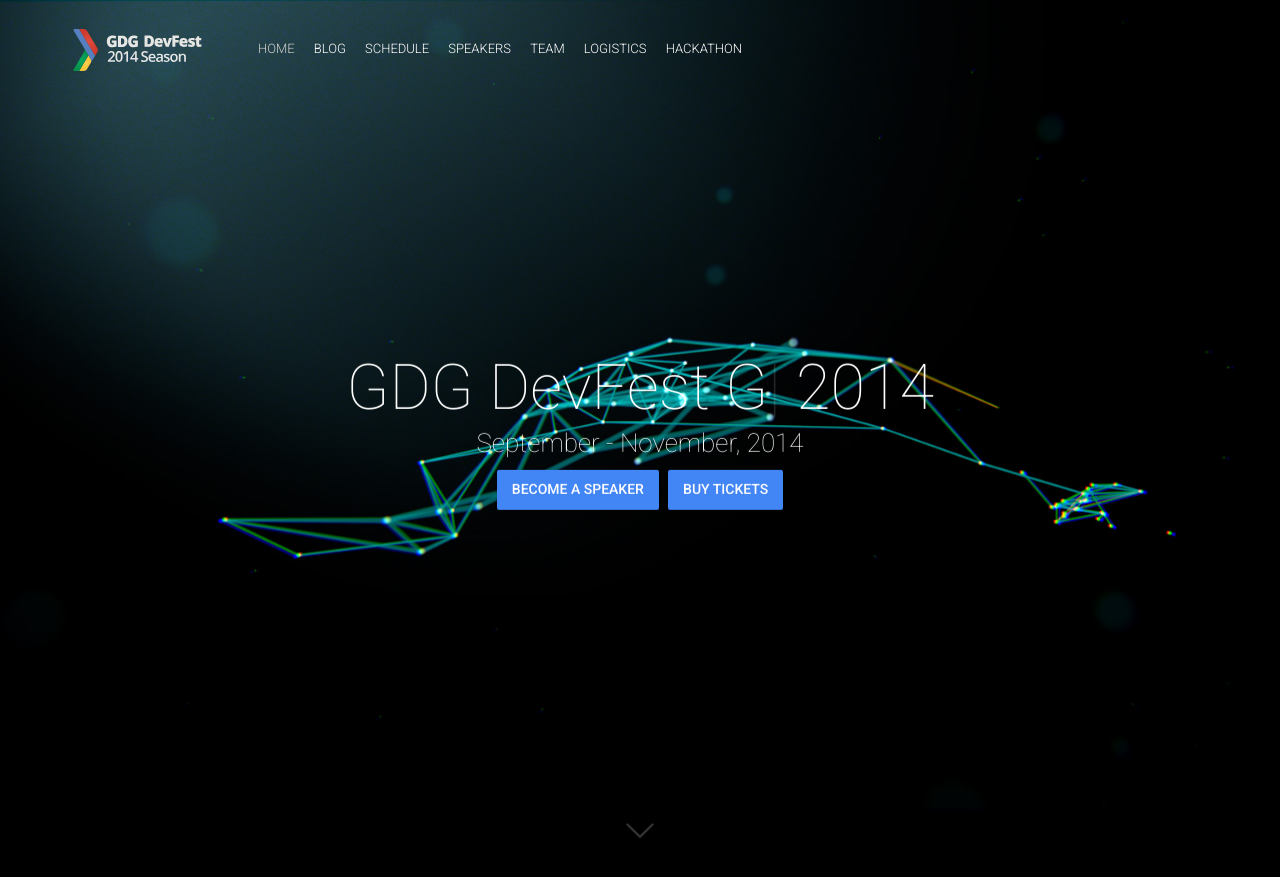
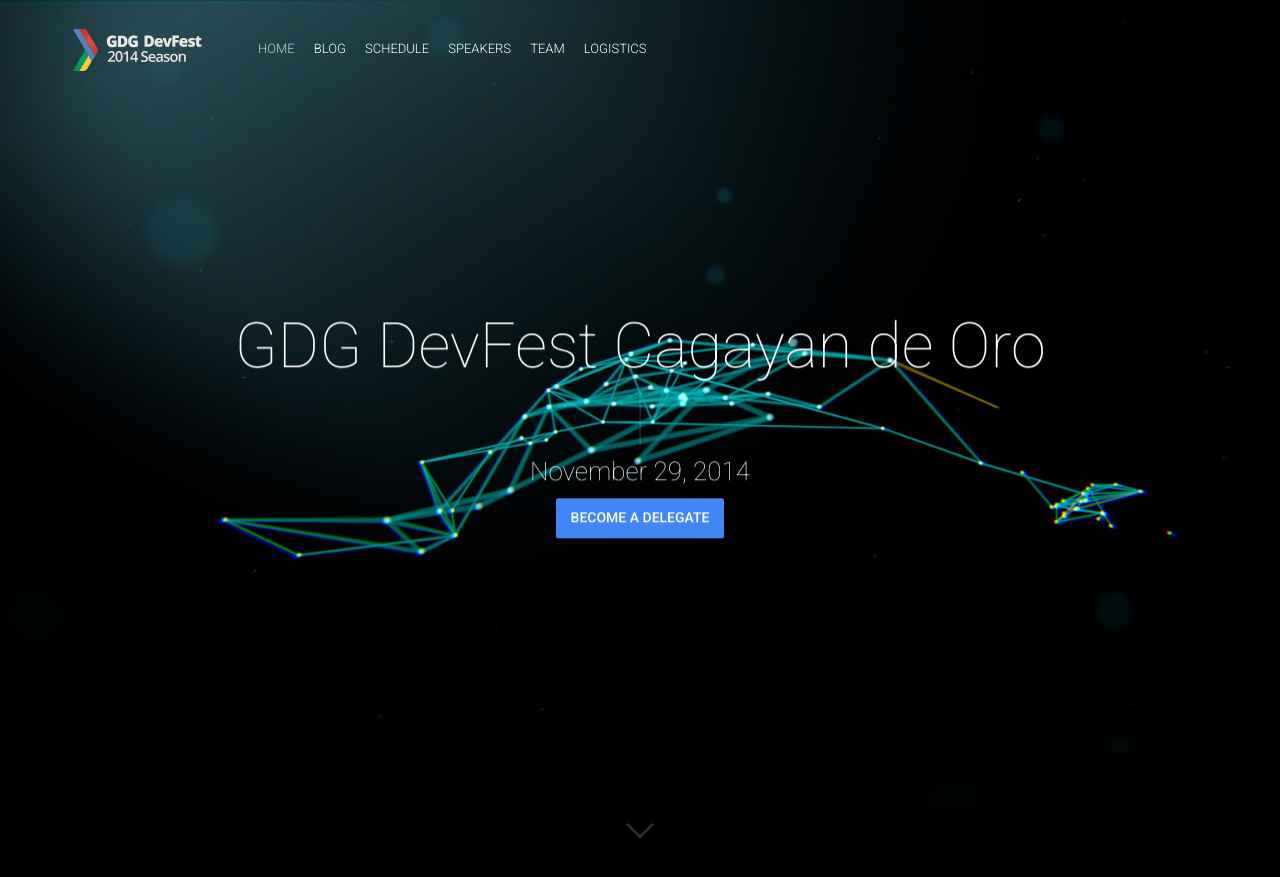
Before and after one commit to gdgcdo/devfestcdo, a Jekyll site: the page built from index.html, in a window 1280 px wide and 900 px high. Shown: the top 877 px of the window. Built offline with Jekyll 4.4.1, drawn with Linux system fonts in a browser that asks for light colours; nearby versions of some CDN libraries; comment, search, counter and statistics services are not loaded.

Commit message:
Updated files

```diff
--- a/_config.yml
+++ b/_config.yml
@@ -5,7 +5,7 @@
 
 
 # Site Settings
-title: "GDG DevFest Cagayan de Oro 2014"
+title: "GDG DevFest CDO 2014"
 email: "gdgcdo@gmail.com"
 description: "GDG DevFest is a set of events all around the world"
 url: "http://devfest.gdgcdo.org"
@@ -30,7 +30,7 @@
 socialImageSrcFacebook: "/img/seo/sharing-facebook.png"
 
 # Documents
-c4pUrl: "http://bit.ly/dfua-c4p"
+c4pUrl: "http://goo.gl/cyXKlB"
 c4sponsorsUrl: "/assets/GDG_DevFest_Partnership.pdf"
 
 
@@ -42,21 +42,19 @@
  - {permalink: "/speakers/", text: "Speakers"}
  - {permalink: "/team/", text: "Team"}
  - {permalink: "/logistics/", text: "Logistics"}
- - {permalink: "/hackathon/", text: "Hackathon"}
 bottomNavigationLinks:
- - {link: "http://bit.ly/dfua-c4p", text: "Become a speaker"}
+  - {link: "http://goo.gl/cyXKlB", text: "Become a delegate"}
 rightNavigationButtons:
- - {link: "http://bit.ly/dfua-c4p", text: "Become a speaker"}
+ - {link: "http://goo.gl/cyXKlB", text: "Become a delegate"}
 
 # Hero Block
 heroImage: "hero.jpg"
-heroTitle: "GDG DevFest <typeout> 2014"
-eventDate: "September - November, 2014"
-typeoutTextValues: '"", "Season", "Ukraine", "Germany", "USA"'
-typeoutFallback: "Season"
+heroTitle: "GDG DevFest Cagayan de Oro<br/><typeout>"
+eventDate: "November 29, 2014"
+typeoutTextValues: '"", "2014", "Conference", "Code Labs", "Design Sprints"'
+typeoutFallback: "is back!"
 heroButtons:
- - {link: "http://bit.ly/dfua-c4p", text: "Become a speaker"}
- - {permalink: "/#tickets", text: "Buy tickets"}
+ - {link: "http://goo.gl/cyXKlB", text: "Become a delegate"}
 
 # About Block
 aboutTitle: "About GDG DevFest"
```
Also changed, not shown: 13 other files.
